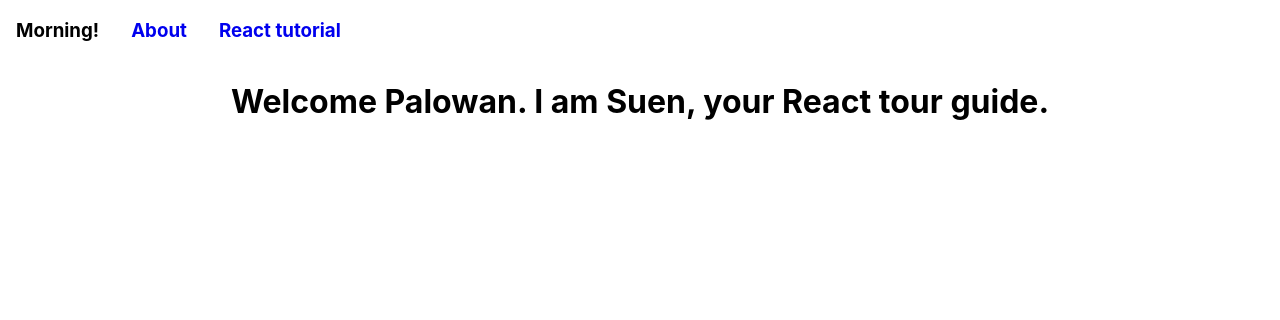
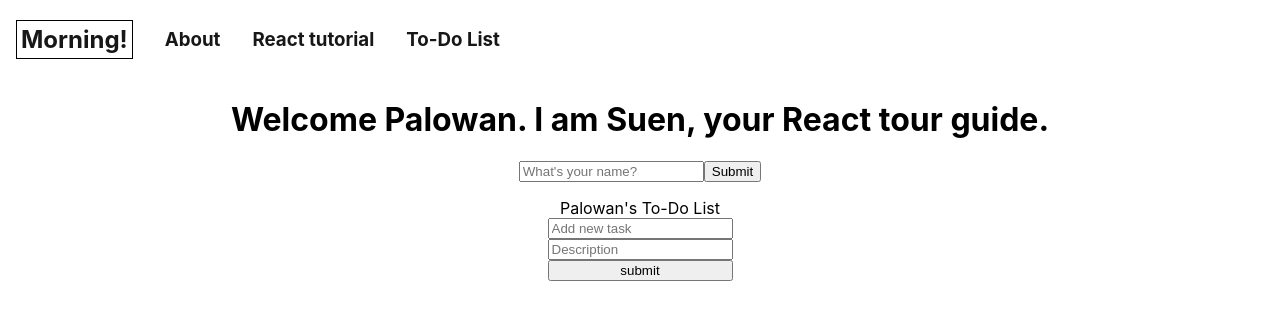
Before and after one commit to alphalam1331/react-tutorial, a React (Vite) app: page /todo in a window 1280 px wide. Shown: the top 320 px of the page. Built offline with nearby package versions, Linux system fonts and the light colour scheme.

Commit message:
Create 4 pages and Add userNameContext

```diff
--- a/src/App.css
+++ b/src/App.css
@@ -1,6 +1,30 @@
+.logo{
+  border:1px solid black;
+  padding: 0.25rem;
+}
 
-.banner {
+a{
+ color: rgb(23, 23, 24);
+}
+
+
+button{
+  padding: 0.25rem;
+  border: 0;
+  cursor: pointer;
+  transition: all 0.5s;
+}
+
+a:hover,
+button:hover{
+  color: white;
+  background-color: rgba(0, 0, 0, 0.8);
+}
+
+
+header {
   text-align: center;
+  margin-bottom: 1rem;
 }
 .nav-bar {
   display: flex;
@@ -11,3 +35,13 @@
   text-decoration: none;
   margin: 0 1rem;
 }
+
+.tab-bar {
+  display: flex;
+  justify-content: space-evenly;
+}
+
+.main-content{
+  display:grid;
+  justify-items: center;
+}
--- a/src/App.tsx
+++ b/src/App.tsx
@@ -1,32 +1,85 @@
-import { useEffect, useState } from "react";
+import { FormEvent, useContext, useState } from "react";
 import "./App.css";
 import { Link, Route, Routes } from "react-router-dom";
 import Banner from "./components/Banner";
 import About from "./pages/About";
 import Tutor from "./pages/Tutor";
+import React from "react";
+import { UserNameContext } from "./context/userNameContext";
+import Home from "./pages/Home";
+import TodoItem from "./components/TodoItem";
+import TodoList from "./pages/TodoLsit";
 
 function App() {
-  const storedName = localStorage.getItem('name')
+  const [name, setName] = useState<string | null>(localStorage.getItem("name"));
+
+  const handleSubmit = (e: FormEvent) => {
+    e.preventDefault();
+    const target = e.target as typeof e.target & {
+      name: { value: string };
+    };
+    const name = target.name.value;
+    setName(name);
+    if (name) localStorage.setItem("name", name);
+  };
+
+  const resetName = () => {
+    setName(null);
+    localStorage.removeItem("name");
+  };
 
   return (
     <div className="App">
       <nav className="nav-bar">
-        <h3>{new Date().getHours() < 12 ? "Morning!" : "Hello~"}</h3>
         <Link to={"/"}>
+          <h2 className="logo">
+            {new Date().getHours() < 12 ? "Morning!" : "Hello~"}
+          </h2>
+        </Link>
+        <Link to={"/about"}>
           <h3>About</h3>
         </Link>
         <Link to={"/tutor"}>
           <h3>React tutorial</h3>
         </Link>
+        <Link to={"/todo"}>
+          <h3>To-Do List</h3>
+        </Link>
       </nav>
-      <Banner
-        text={`Welcome ${storedName||"Palowan"}. I am Suen, your React tour guide.`}
-      ></Banner>
-      <section>
-        <Routes>
-          <Route path="/" element={<About />} />
-          <Route path="tutor" element={<Tutor />} />
-        </Routes>
+
+      <header>
+        <h1>Welcome {name || "Palowan"}. I am Suen, your React tour guide.</h1>
+        {name ? (
+          ""
+        ) : (
+          <>
+            <form
+              onSubmit={handleSubmit}
+              style={{ display: "flex", justifyContent: "center" }}
+            >
+              <input
+                type="text"
+                placeholder="What's your name?"
+                required
+                name="name"
+              ></input>
+              <input type="submit"></input>
+            </form>
+          </>
+        )}
+      </header>
+
+      <section className="main-content">
+        <UserNameContext.Provider
+          value={{ name: name || "Palowan", resetName }}
+        >
+          <Routes>
+            <Route path="/" element={<Home />} />
+            <Route path="/about" element={<About />} />
+            <Route path="/tutor" element={<Tutor />} />
+            <Route path="/todo" element={<TodoList />} />
+          </Routes>
+        </UserNameContext.Provider>
       </section>
     </div>
   );
--- /dev/null
+++ b/src/components/TodoItem.tsx
@@ -0,0 +1,28 @@
+import { useEffect, useState } from "react";
+import styles from "./TodoItem.module.css";
+
+const TodoItem = (props: { id: number; task: string }) => {
+  const { id, task } = props;
+
+  const [showDetail, setShowDetail] = useState(false);
+  const [isEditing, setisEditing] = useState(false);
+
+  const [text, setText] = useState(task);
+  const [description, setDescription] = useState(task);
+
+  const onDelete = (id: number) => {
+    // TODO
+  };
+  const updateTask = (id: number, text: string) => {
+    // TODO
+  };
+
+  return (
+    <li>
+      <div>{id}</div>
+      <div>{task}</div>
+    </li>
+  );
+};
+
+export default TodoItem;
--- /dev/null
+++ b/src/context/toDoContext.ts
@@ -0,0 +1,8 @@
+import { createContext } from "react";
+
+export const toDoContext = createContext<{
+  itemList: Array<{ id: number; task: string }>;
+  setItemList: React.Dispatch<
+    React.SetStateAction<Array<{ id: number; task: string }>>
+  >;
+} | null>(null);
--- /dev/null
+++ b/src/context/userNameContext.ts
@@ -0,0 +1,3 @@
+import {createContext} from "react";
+
+export const UserNameContext = createContext<any>(null);
--- a/src/pages/About.tsx
+++ b/src/pages/About.tsx
@@ -1,8 +1,13 @@
+import { useContext } from "react";
+import { UserNameContext } from "../context/userNameContext";
 
 export default function About() {
+  const {name} = useContext(UserNameContext)
+
   return (
-    <div>
-      What's my purpose?
-    </div>
-  )
+    <>
+      <div>This is the about page.</div>
+      <div>What do you wanna know? {name}</div>
+    </>
+  );
 }
--- /dev/null
+++ b/src/pages/Home.tsx
@@ -0,0 +1,15 @@
+import { useContext } from "react";
+import { UserNameContext } from "../context/userNameContext";
+
+export default function Home() {
+    const {name, resetName} = useContext(UserNameContext)
+
+  return (
+    <>
+      <div>This is the Home page.</div>
+      <div>HIHI! User: {name}</div>
+      <button onClick={resetName}>Reset your name</button>
+      <div ></div>
+    </>
+  );
+}
--- /dev/null
+++ b/src/pages/TodoList.module.css
@@ -0,0 +1,20 @@
+.border {
+  border: 2px solid rgba(109, 46, 70, 0.5);
+  border-radius: 5px;
+  width: 500px;
+  min-height: 500px;
+  height: auto;
+  margin-top: 1rem;
+}
+
+.item {
+  display: flex;
+  border-bottom: 2px solid rgba(162, 103, 105, 0.5);
+  padding: 0.5rem;
+}
+
+.form {
+  display: flex;
+  flex-direction: column;
+  justify-content: center;
+}
--- /dev/null
+++ b/src/pages/TodoLsit.tsx
@@ -0,0 +1,51 @@
+import { FormEvent, useContext, useState } from "react";
+import TodoItem from "../components/TodoItem";
+import { toDoContext } from "../context/toDoContext";
+import { UserNameContext } from "../context/userNameContext";
+import styles from "./TodoList.module.css";
+
+const TodoList = () => {
+  const [itemList, setItemList] = useState<Array<{ id: number; task: string }>>([]);
+  const [task, setTask] = useState("");
+  const [description, setDescription] = useState("");
+
+  const { name } = useContext(UserNameContext);
+
+  const addTask = (e: FormEvent) => {
+    e.preventDefault();
+    console.log(e.currentTarget);
+  };
+
+  return (
+    <>
+      <div>{name}'s To-Do List</div>
+      <form onSubmit={addTask} className={styles.form}>
+        <input
+          type="text"
+          placeholder="Add new task"
+          required
+          value={task}
+          name="task"
+          onInput={(e) => {
+            setTask(e.currentTarget.value);
+          }}
+        ></input>
+        <input
+          type="text"
+          placeholder="Description"
+          required
+          value={description}
+          onInput={(e) => {
+            setDescription(e.currentTarget.value);
+          }}
+        ></input>
+        <input type="submit" placeholder="submit" value="submit"></input>
+      </form>
+      <toDoContext.Provider value={{itemList, setItemList}}>
+
+      </toDoContext.Provider>
+    </>
+  );
+};
+
+export default TodoList;
--- a/src/pages/Tutor.tsx
+++ b/src/pages/Tutor.tsx
@@ -3,7 +3,7 @@ import TabButton from "../components/TabButton";
 
 export default function Tutor() {
   return (
-    <div>
+    <div className="tab-bar">
       <TabButton text="Single Page App (SPA)"></TabButton>
       <TabButton text="Getting Started"></TabButton>
       <TabButton text="Components"></TabButton>
```
Also changed, not shown: src/components/Banner.tsx (+5 -5 lines), src/components/TodoItem.module.css (added, +32 -0 lines).
